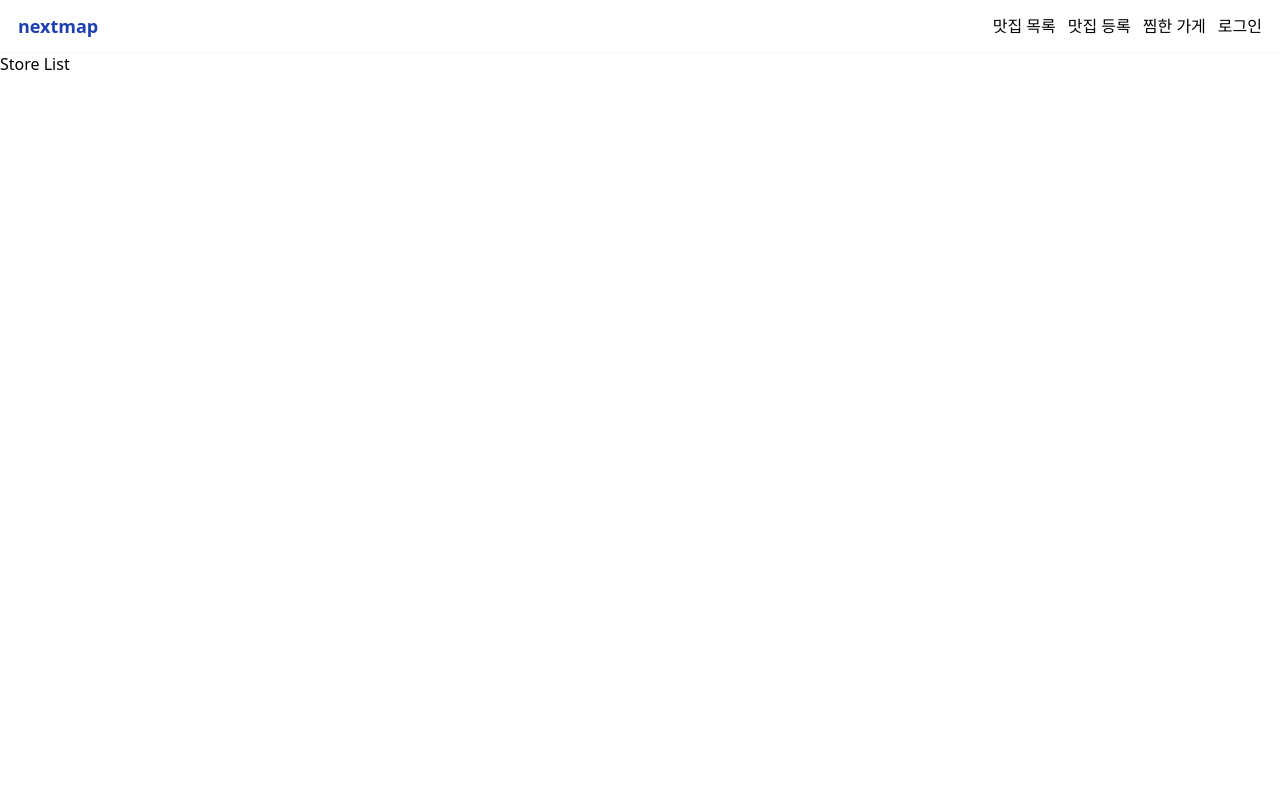
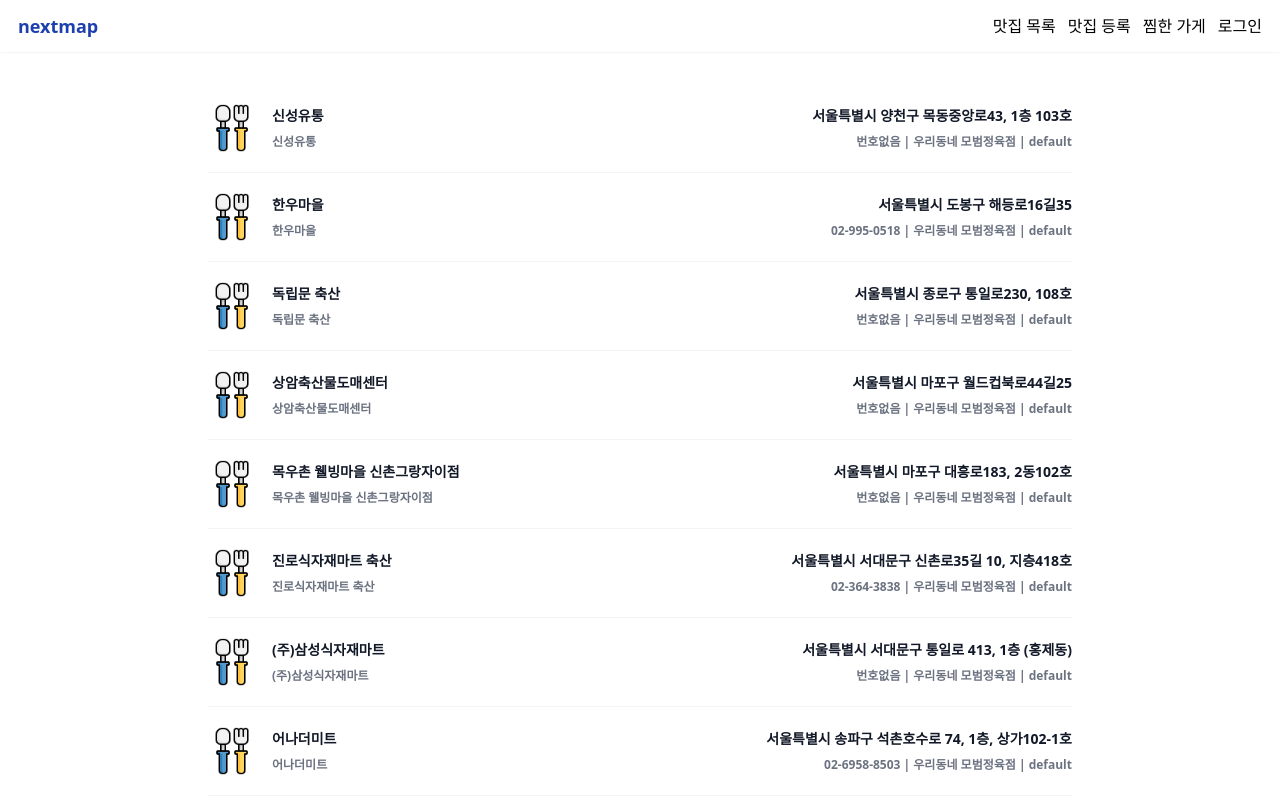
Before and after one commit to kabinny/next-gourmet-map, a Next.js app: page /stores in a window 1280 px wide. Shown: the top 800 px of the page. Built offline with nearby package versions, Linux system fonts and the light colour scheme; no server answers.

Commit message:
맛집 목록에서 getServerSideProps 로 가져오기

```diff
--- a/src/pages/stores/index.tsx
+++ b/src/pages/stores/index.tsx
@@ -1,7 +1,55 @@
-export default function StoreListPage() {
+import { StoreType } from '@/interface'
+import Image from 'next/image'
+
+export default function StoreListPage({ stores }: { stores: StoreType[] }) {
   return (
-    <div>
-      <h1>Store List</h1>
+    <div className="px-4 md:max-w-4xl mx-auto py-8">
+      <ul role="list" className="divide-y divide-gray-100">
+        {stores?.map((store, index) => (
+          <li className="flex justify-between gap-x-6 py-5" key={index}>
+            <div className="flex gap-x-4">
+              <Image
+                src={
+                  store?.bizcnd_code_nm
+                    ? `/images/markers/${store?.bizcnd_code_nm}.png`
+                    : '/images/markers/default.png'
+                }
+                width={48}
+                height={48}
+                alt="아이콘 이미지"
+              />
+              <div>
+                <div className="text-sm font-semibold leading-6 text-gray-900">
+                  {store?.upso_nm}
+                </div>
+                <div className="mt-1 text-xs truncate font-semibold leading-5 text-gray-500">
+                  {store?.upso_nm}
+                </div>
+              </div>
+            </div>
+
+            <div className="hidden sm:flex sm:flex-col sm:items-end">
+              <div className="text-sm font-semibold leading-6 text-gray-900">
+                {store?.rdn_code_nm}
+              </div>
+              <div className="mt-1 text-xs truncate font-semibold leading-5 text-gray-500">
+                {store?.tel_no || '번호없음'} | {store?.crtfc_gbn_nm} |{' '}
+                {store?.bizcnd_code_nm}
+              </div>
+            </div>
+          </li>
+        ))}
+      </ul>
     </div>
   )
 }
+
+export async function getServerSideProps() {
+  const stores = await fetch(
+    `${process.env.NEXT_PUBLIC_API_URL}/api/stores`
+  ).then((res) => res.json())
+
+  return {
+    props: { stores },
+  }
+}
```
